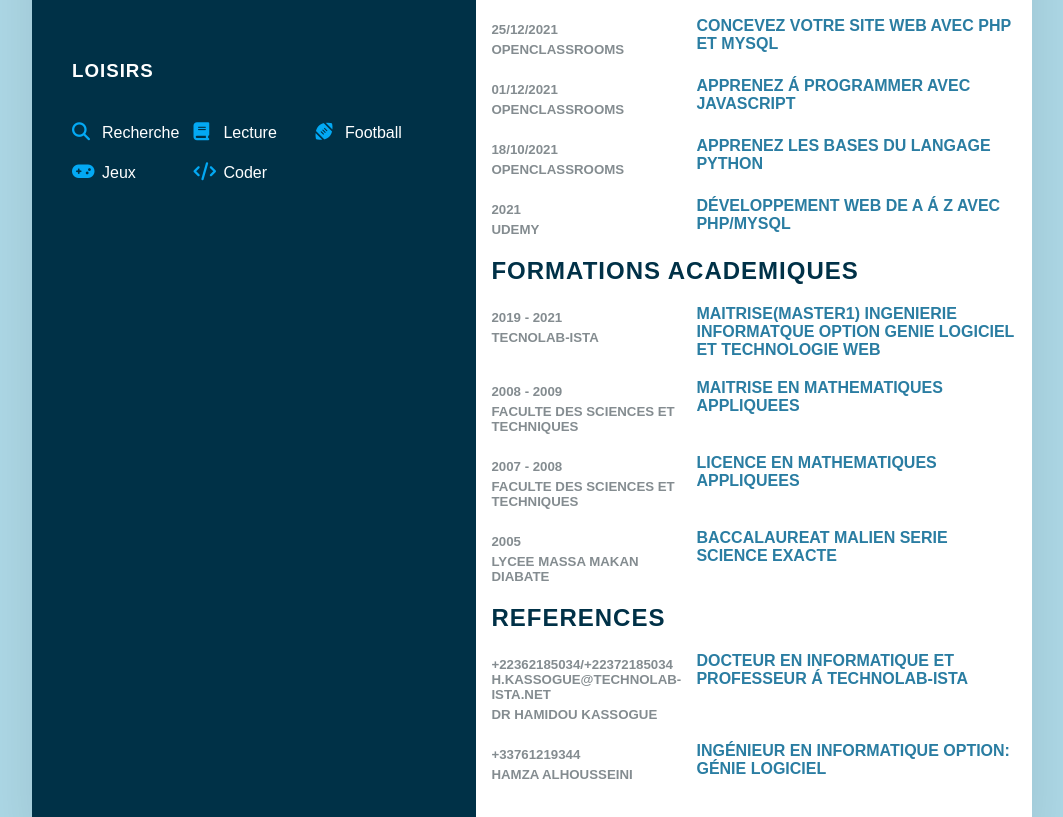
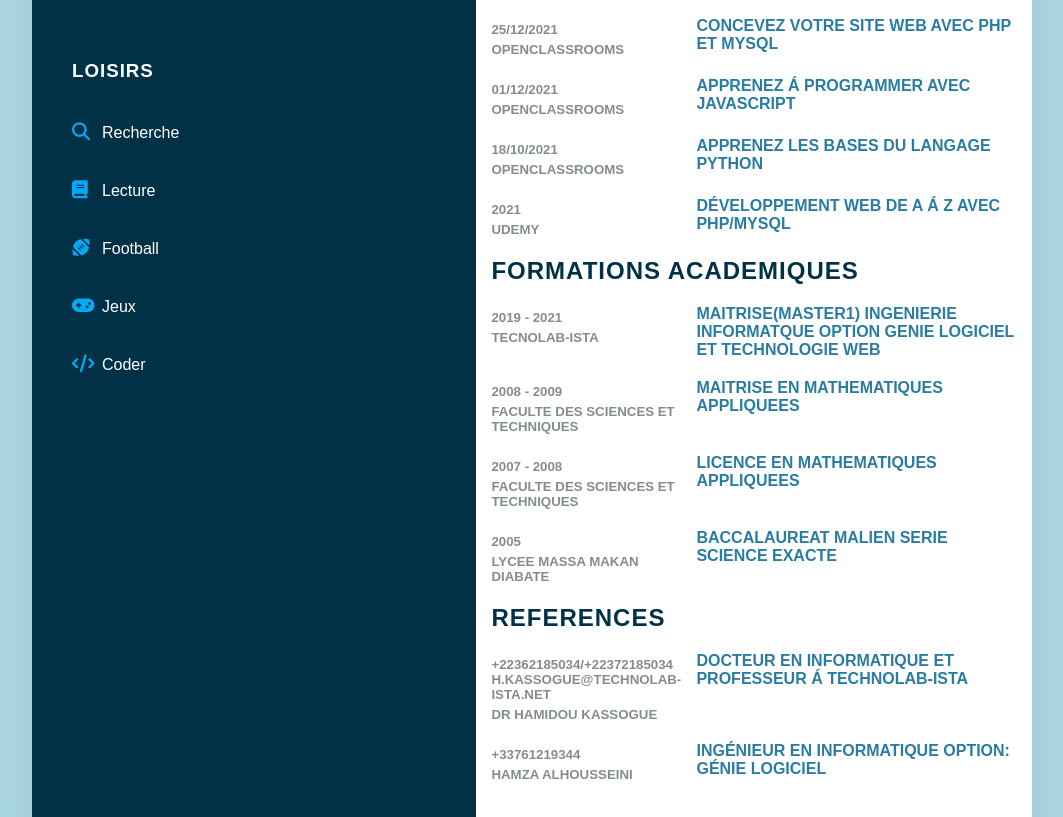
Before and after one commit to abdoulaye1403/cv_dev_web, a plain HTML site: page index.html in a window 1280 px wide. Shown: the part 1670-2487 px from the top of the page, without its empty margins (108-1171 px from the left). Drawn offline with Linux system fonts and the light colour scheme; a web font is replaced by a local one.

Commit message:
modifications des loisirs

```diff
--- a/index.html
+++ b/index.html
@@ -140,10 +140,11 @@
           <h3 class="title">Loisirs</h3>
           <ul>
             <li><i class="fa fa-search" aria-hidden="true"></i>Recherche</li>
-            <li><i class="fa fa-book" aria-hidden="true"></i>Lecture</li>
-            <li><i class="fa fa-football" aria-hidden="true"></i>Football</li>
-            <li><i class="fa fa-gamepad" aria-hidden="true"></i>Jeux</li>
-            <li><i class="fa fa-code" aria-hidden="true"></i>Coder</li>
+            <br>
+            <li><i class="fa fa-book" aria-hidden="true"></i>Lecture</li><br>
+            <li><i class="fa fa-football" aria-hidden="true"></i>Football</li><br>
+            <li><i class="fa fa-gamepad" aria-hidden="true"></i>Jeux</li><br>
+            <li><i class="fa fa-code" aria-hidden="true"></i>Coder</li><br>
           </ul>
         </div>
     </div>
--- a/style.css
+++ b/style.css
@@ -140,8 +140,9 @@ body{
   background: #03a9f4 /* #0000FF */;
 }
 .interest ul{
-  display: grid;
-  grid-template-columns: repeat(3,1fr);
+           display: flex;
+           flex-direction:column;
+
 }
 
 .interest ul li{
```
